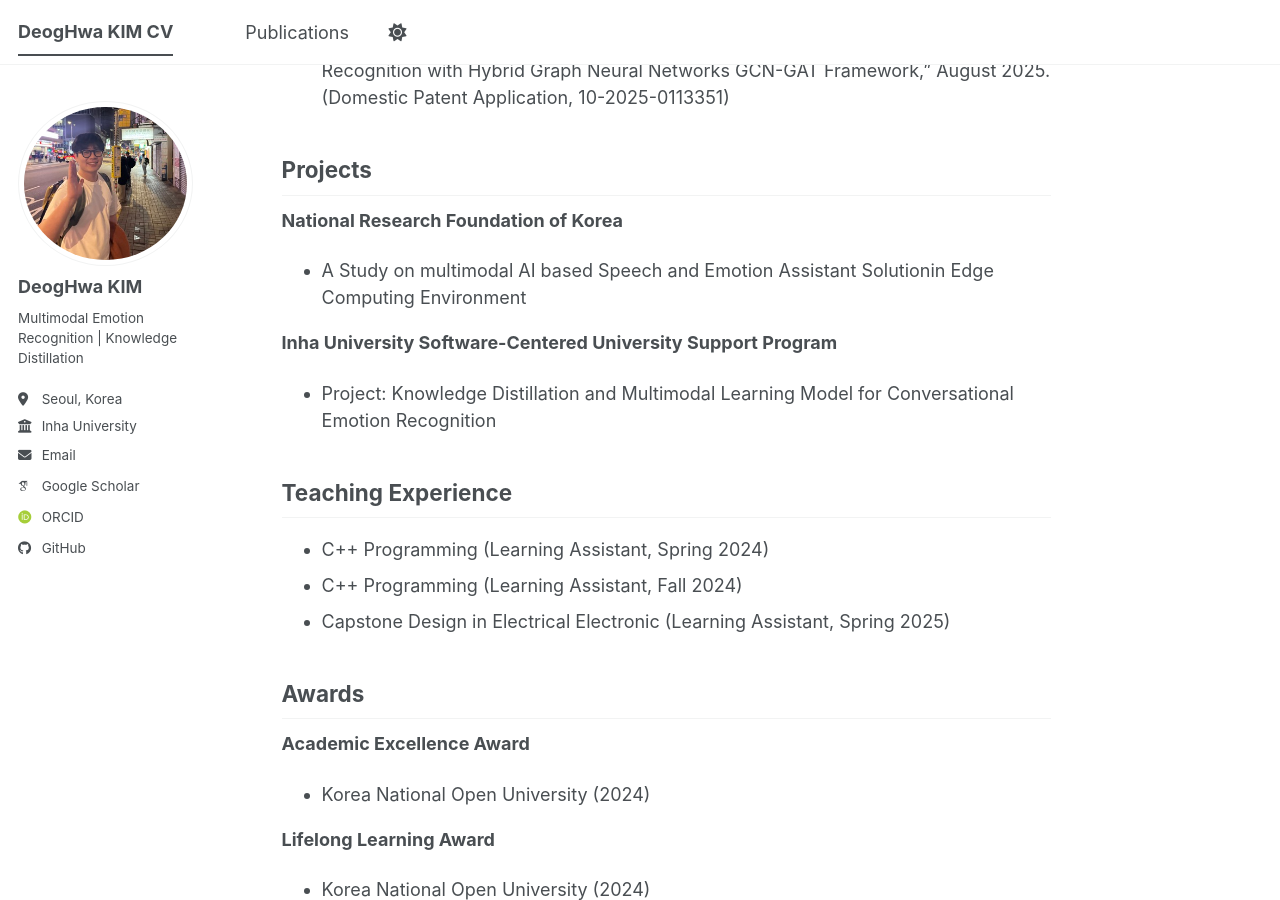
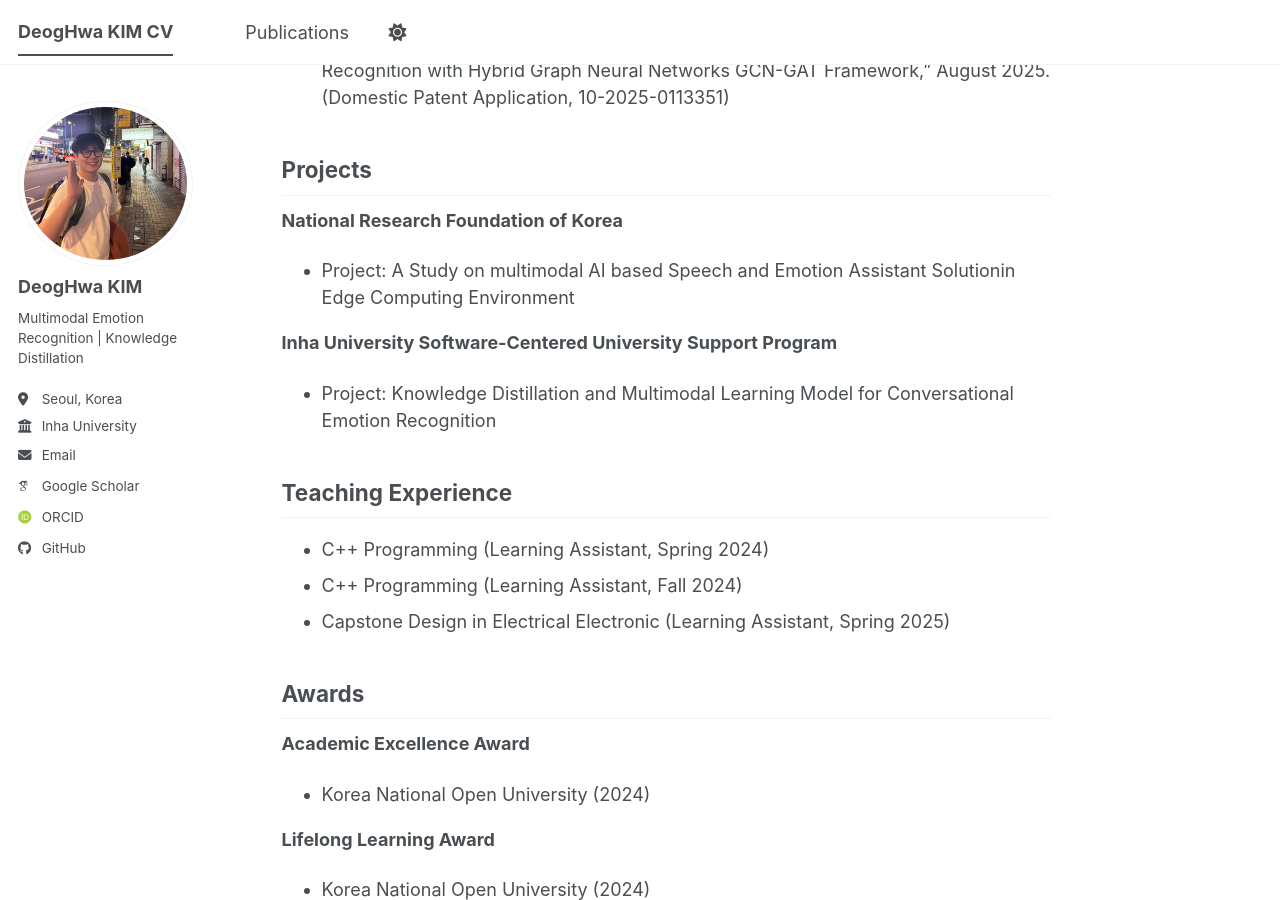
Before and after one commit to potatoduck9/potatoduck9.github.io, a Jekyll site: the page built from _pages/about.md, in a window 1280 px wide and 900 px high, scrolled down 2509 px. Built offline with Jekyll 4.4.1, drawn with Linux system fonts in a browser that asks for light colours; some web fonts are replaced; a script bundle is joined from its source files by our own code; library files that are not in the unit come from our copies; some of the changed lines change nothing that is shown.

Commit message:
Update about.md

```diff
--- a/_pages/about.md
+++ b/_pages/about.md
@@ -58,7 +58,7 @@ Multimodal Emotion Recognition, Knowledge Distillation, Human–Computer Interac
 
 ## Projects
 **National Research Foundation of Korea**
-- A Study on multimodal AI based Speech and Emotion Assistant Solutionin Edge Computing Environment
+- Project: A Study on multimodal AI based Speech and Emotion Assistant Solutionin Edge Computing Environment
 
 **Inha University Software-Centered University Support Program**
 - Project: Knowledge Distillation and Multimodal Learning Model for Conversational Emotion Recognition
```
